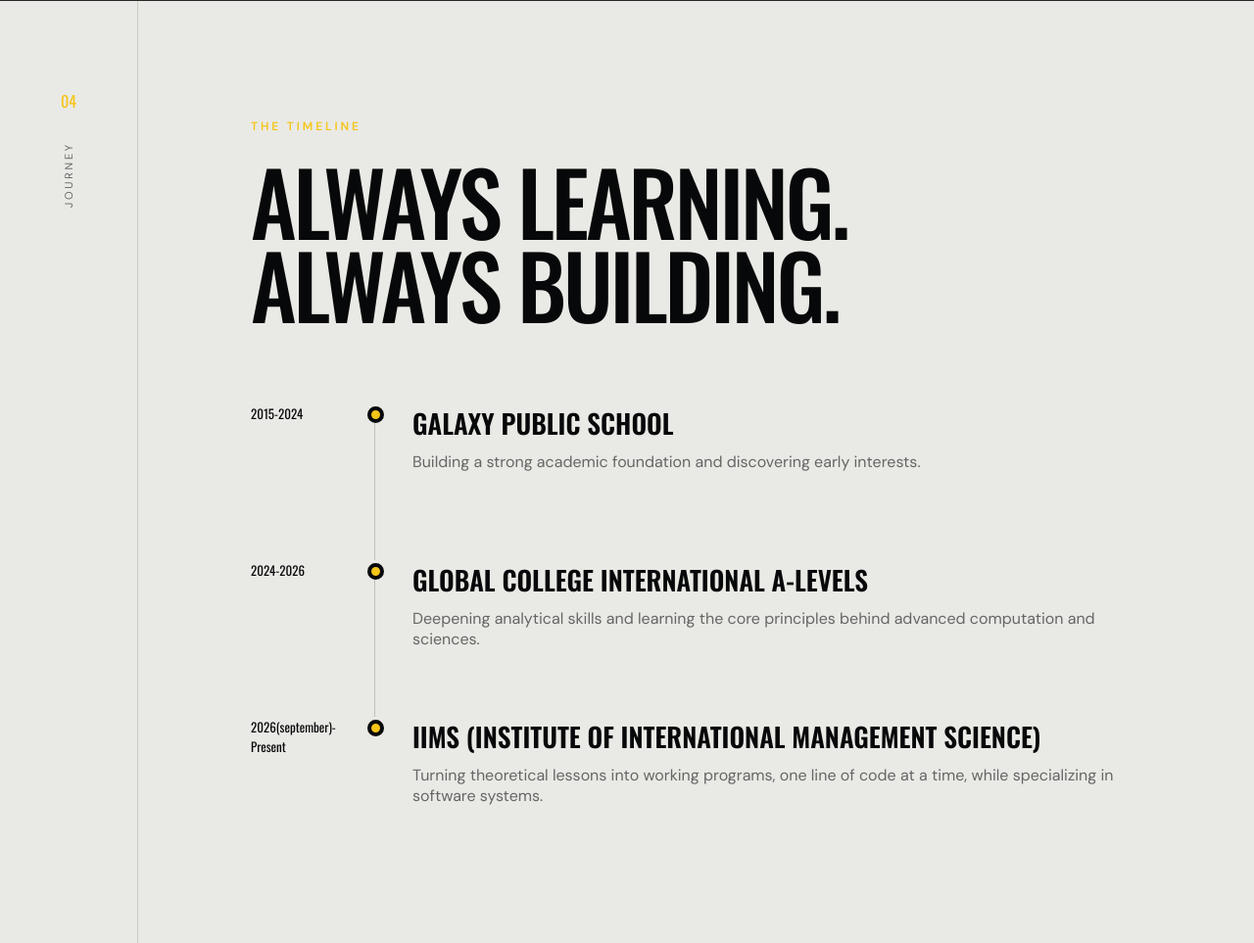
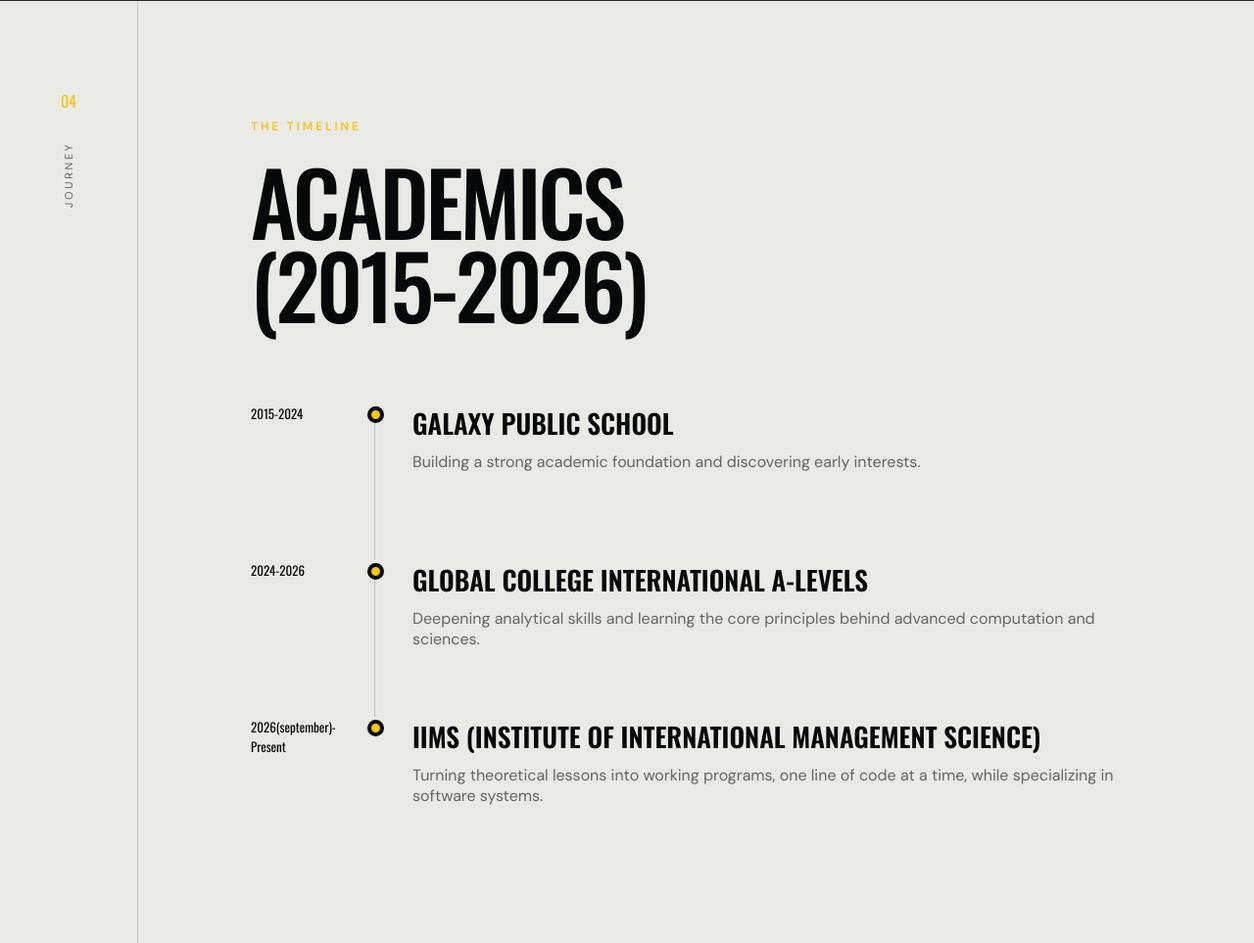
Before and after one commit to Momoq12/yojan-portfolio, a website: page index.html in a window 1280 px wide. Shown: the part 2980-3943 px from the top of the page at 98% size. Drawn offline with nearby package versions, Linux system fonts and the light colour scheme; no server answers.

Commit message:
Update website files from dashboard

```diff
--- a/index.html
+++ b/index.html
@@ -99,7 +99,7 @@
     <section class="section journey" id="journey">
       <div class="section-label"><span>04</span><p>JOURNEY</p></div>
       <div class="section-body reveal">
-        <p class="eyebrow">The timeline</p><h2>Always learning.<br>Always building.</h2>
+        <p class="eyebrow">The timeline</p><h2>Academics<br>(2015-2026)</h2>
         <div class="timeline">
           <div class="timeline-row"><time>2015-2024</time><span></span><div><h3>Galaxy Public School</h3><p> Building a strong academic foundation and discovering early interests.</p></div></div>
           <div class="timeline-row"><time>2024-2026</time><span></span><div><h3>Global College International A-Levels</h3><p>Deepening analytical skills and learning the core principles behind advanced computation and sciences.</p></div></div>
```
